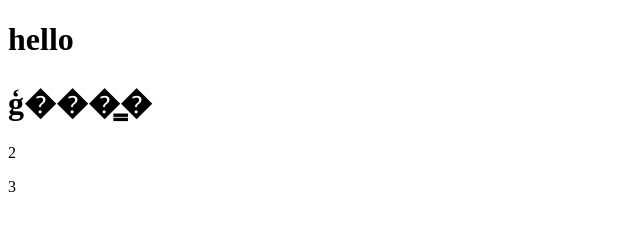
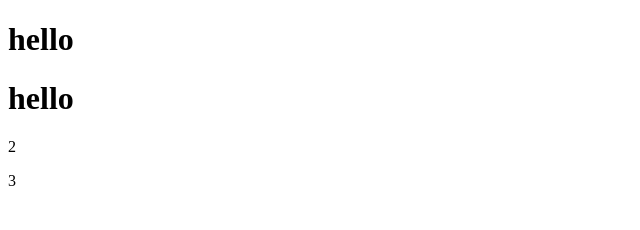
Before and after one commit to yeWangyi/testgit, a plain HTML site: page test.html in a window 1280 px wide. Shown: the whole page, without its empty margins (0-640 px from the left). Drawn offline with Linux system fonts and the light colour scheme.

```diff
--- a/test.html
+++ b/test.html
@@ -7,7 +7,7 @@
   <body>
     <h1>hello</h1>
   </body>
-  <h1>ģ���̳�</h1>
+  <h1>hello</h1>
   <p id="p" class="arr">2</p>
   <p id="p" class="arr">3</p>
   <p id="p" class="arr"></p>
```
Also changed, not shown: 1 other file.
